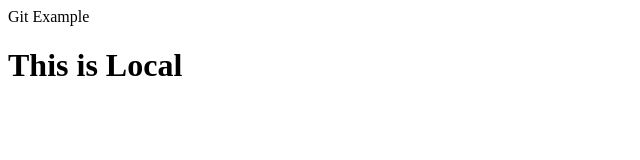
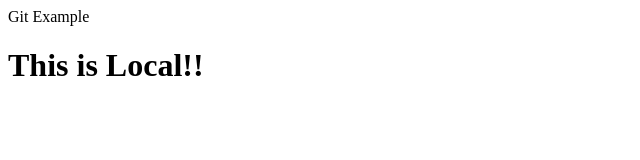
Before and after one commit to KoMamatha/example, a plain HTML site: page index.html in a window 1280 px wide. Shown: the full height of the page, 0-640 px from the left. Drawn offline with Linux system fonts and the light colour scheme.

Commit message:
Add exclamation mark

```diff
--- a/index.html
+++ b/index.html
@@ -2,6 +2,6 @@
 <html>
     <head>Git Example</head>
     <body>
-        <h1>This is Local</h1>
+        <h1>This is Local!!</h1>
     </body>
 </html>
```
